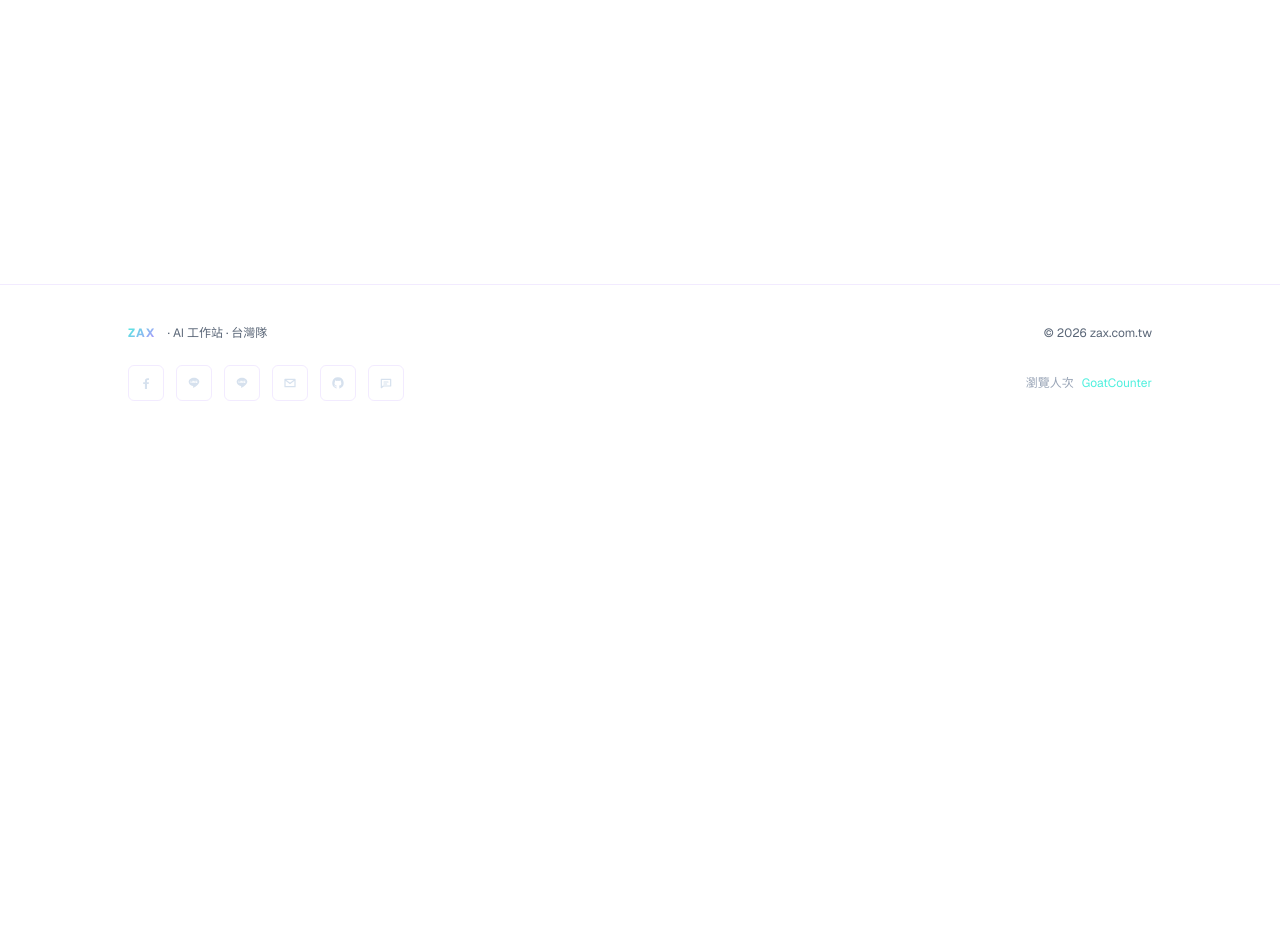
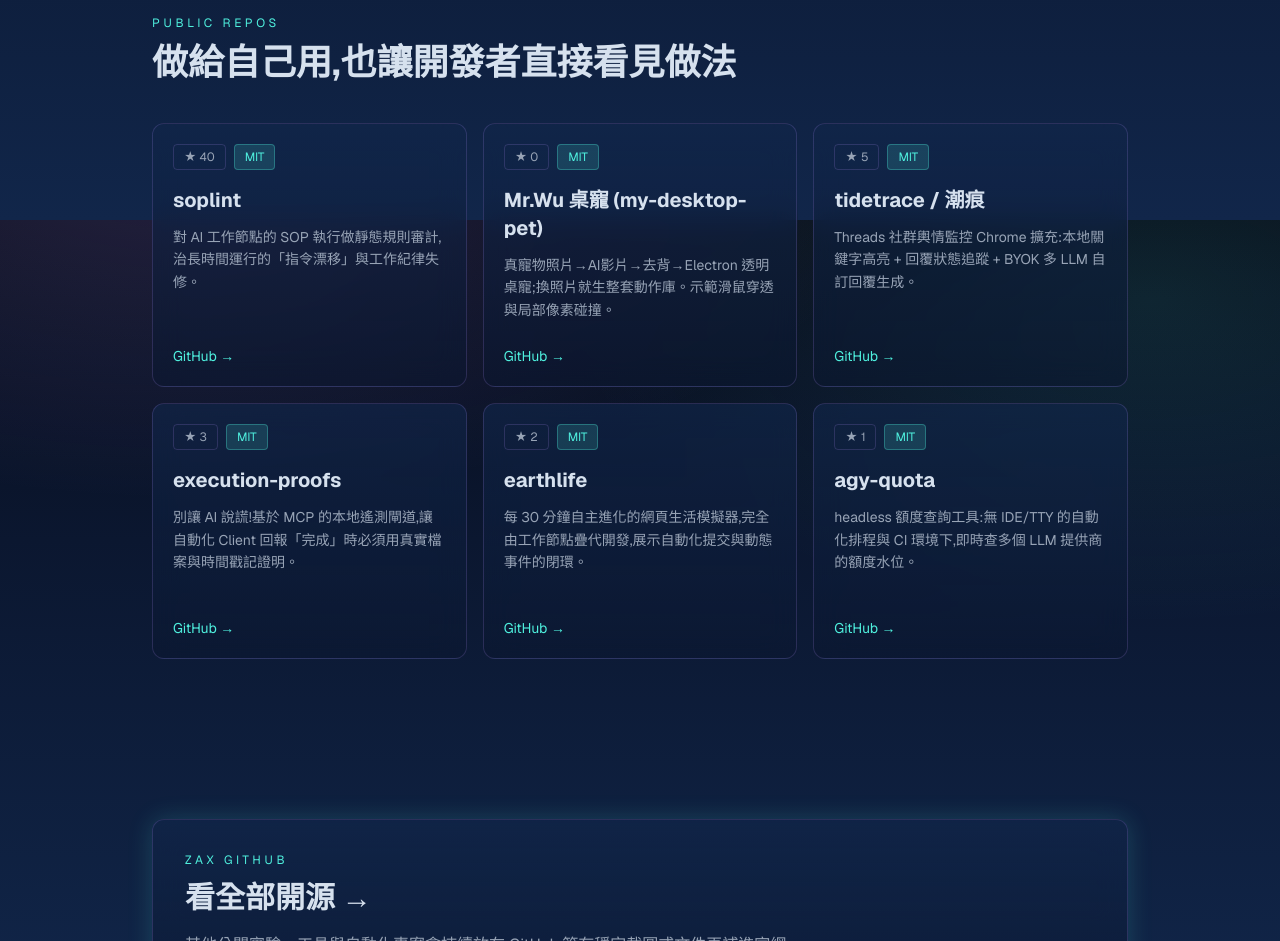
Before and after one commit to zaxardery8011-design/zax-site, a Next.js app: page /open-source in a window 1280 px wide. Before the commit this address had no page. Shown: the part 580-1521 px from the top of the page. Before the commit the page ends 1021 px from the top, so only its background shows below. Built offline with nearby package versions, Linux system fonts and the light colour scheme.

Commit message:
feat(zax-site): 新增開源產品專頁 /open-source + slogan 上首頁

```diff
--- a/app/layout.tsx
+++ b/app/layout.tsx
@@ -137,6 +137,7 @@ export default function RootLayout({
           <div className="hidden md:flex gap-5 text-sm text-[color:var(--fg-1)] ml-4">
             <Link href="/cases" className="hover:text-[color:var(--accent-cyan)]">實戰案例</Link>
             <Link href="/products" className="hover:text-[color:var(--accent-cyan)]">產品專區</Link>
+            <Link href="/open-source" className="hover:text-[color:var(--accent-cyan)]">開源</Link>
             <Link href="/about" className="hover:text-[color:var(--accent-cyan)]">關於 ZAX</Link>
             <Link href="/contact" className="hover:text-[color:var(--accent-cyan)]">聯絡</Link>
           </div>
--- /dev/null
+++ b/app/open-source/page.tsx
@@ -0,0 +1,126 @@
+const openSourceRepos = [
+  {
+    name: "soplint",
+    url: "https://github.com/zaxardery8011-design/soplint",
+    stars: 40,
+    license: "MIT",
+    pitch:
+      "對 AI 工作節點的 SOP 執行做靜態規則審計,治長時間運行的「指令漂移」與工作紀律失修。",
+  },
+  {
+    name: "Mr.Wu 桌寵 (my-desktop-pet)",
+    url: "https://github.com/zaxardery8011-design/my-desktop-pet",
+    stars: 0,
+    license: "MIT",
+    pitch:
+      "真寵物照片→AI影片→去背→Electron 透明桌寵;換照片就生整套動作庫。示範滑鼠穿透與局部像素碰撞。",
+  },
+  {
+    name: "tidetrace / 潮痕",
+    url: "https://github.com/zaxardery8011-design/tidetrace",
+    stars: 5,
+    license: "MIT",
+    pitch:
+      "Threads 社群輿情監控 Chrome 擴充:本地關鍵字高亮 + 回覆狀態追蹤 + BYOK 多 LLM 自訂回覆生成。",
+  },
+  {
+    name: "execution-proofs",
+    url: "https://github.com/zaxardery8011-design/execution-proofs",
+    stars: 3,
+    license: "MIT",
+    pitch:
+      "別讓 AI 說謊!基於 MCP 的本地遙測閘道,讓自動化 Client 回報「完成」時必須用真實檔案與時間戳記證明。",
+  },
+  {
+    name: "earthlife",
+    url: "https://github.com/tingyi365/earthlife",
+    stars: 2,
+    license: "MIT",
+    pitch:
+      "每 30 分鐘自主進化的網頁生活模擬器,完全由工作節點疊代開發,展示自動化提交與動態事件的閉環。",
+  },
+  {
+    name: "agy-quota",
+    url: "https://github.com/tingyi365/agy-quota",
+    stars: 1,
+    license: "MIT",
+    pitch:
+      "headless 額度查詢工具:無 IDE/TTY 的自動化排程與 CI 環境下,即時查多個 LLM 提供商的額度水位。",
+  },
+] as const;
+
+export default function OpenSource() {
+  return (
+    <main className="flex flex-col w-full overflow-x-hidden">
+      <section className="px-5 sm:px-6 pt-24 pb-16 md:pt-32 md:pb-20 max-w-5xl mx-auto w-full">
+        <div className="text-xs tracking-[0.3em] text-[color:var(--accent-cyan)] mb-6">
+          OPEN SOURCE
+        </div>
+        <h1 className="text-2xl sm:text-3xl md:text-5xl font-bold leading-tight mb-6">
+          <span className="neon-text">站在巨人肩上,</span>
+          <br />
+          長成讓人站的巨人。
+        </h1>
+        <p className="text-[color:var(--fg-1)] text-base md:text-lg max-w-3xl leading-relaxed">
+          我們把踩過的坑碼化成工具,開源給站在後面的人。這裡只放已公開的 repo,
+          星數與授權照目前定版資料呈現,不灌水、不補假截圖。
+        </p>
+      </section>
+
+      <section className="px-5 sm:px-6 py-20 max-w-5xl mx-auto w-full">
+        <div className="text-xs tracking-[0.3em] text-[color:var(--accent-cyan)] mb-3">
+          PUBLIC REPOS
+        </div>
+        <h2 className="text-2xl sm:text-3xl md:text-4xl font-bold mb-10">
+          做給自己用,也讓開發者直接看見做法
+        </h2>
+        <div className="grid md:grid-cols-2 lg:grid-cols-3 gap-4">
+          {openSourceRepos.map((repo) => (
+            <a
+              key={repo.name}
+              href={repo.url}
+              target="_blank"
+              rel="noopener noreferrer"
+              className="glass rounded-xl p-5 transition hover:scale-[1.02] flex flex-col min-h-64"
+            >
+              <div className="flex flex-wrap items-center gap-2 mb-4">
+                <span className="text-xs px-2.5 py-1 rounded border border-[color:var(--border)] text-[color:var(--fg-1)]">
+                  ★ {repo.stars}
+                </span>
+                <span className="text-xs px-2.5 py-1 rounded bg-[color:var(--accent-cyan)]/15 text-[color:var(--accent-cyan)] border border-[color:var(--accent-cyan)]/30">
+                  {repo.license}
+                </span>
+              </div>
+              <h3 className="text-xl font-bold mb-3 text-[color:var(--fg-0)]">
+                {repo.name}
+              </h3>
+              <p className="text-sm text-[color:var(--fg-1)] leading-relaxed mb-6">
+                {repo.pitch}
+              </p>
+              <span className="mt-auto text-sm text-[color:var(--accent-cyan)]">
+                GitHub →
+              </span>
+            </a>
+          ))}
+        </div>
+      </section>
+
+      <section className="px-5 sm:px-6 py-20 max-w-5xl mx-auto w-full">
+        <a
+          href="https://github.com/zaxardery8011-design"
+          target="_blank"
+          rel="noopener noreferrer"
+          className="glass rounded-xl p-6 sm:p-8 glow-cyan transition hover:scale-[1.02] block"
+        >
+          <div className="text-xs tracking-[0.3em] text-[color:var(--accent-cyan)] mb-3">
+            ZAX GITHUB
+          </div>
+          <h2 className="text-2xl md:text-3xl font-bold mb-4">看全部開源 →</h2>
+          <p className="text-[color:var(--fg-1)] leading-relaxed max-w-3xl">
+            其他公開實驗、工具與自動化專案會持續放在 GitHub,等有穩定截圖或文件再補進官網。
+          </p>
+        </a>
+      </section>
+    </main>
+  );
+}
--- a/app/page.tsx
+++ b/app/page.tsx
@@ -34,6 +34,22 @@ export default function Home() {
             看實戰案例
           </Link>
         </div>
+      </section>
+
+      {/* ── 1B. Our Way ── */}
+      <section
+        id="our-way"
+        className="px-5 sm:px-6 py-20 max-w-5xl mx-auto w-full"
+      >
+        <div className="text-xs tracking-[0.3em] text-[color:var(--accent-cyan)] mb-3">
+          OUR WAY
+        </div>
+        <h2 className="text-2xl sm:text-3xl md:text-4xl font-bold leading-tight mb-4">
+          <span className="neon-text">站在巨人肩上,長成讓人站的巨人。</span>
+        </h2>
+        <p className="text-[color:var(--fg-1)] text-base md:text-lg max-w-3xl leading-relaxed">
+          Stand on giants. Grow into one. Let others stand on you.
+        </p>
       </section>
 
       {/* ── A. 你的客戶在哪一格 ── */}
@@ -231,12 +247,19 @@ export default function Home() {
 
       {/* ── 3. 入口卡 ── */}
       <section className="px-5 sm:px-6 py-20 max-w-5xl mx-auto w-full">
-        <div className="grid md:grid-cols-2 lg:grid-cols-4 gap-4">
+        <div className="grid md:grid-cols-2 lg:grid-cols-5 gap-4">
           <Link href="/cases" className="glass rounded-xl p-6 glow-cyan transition hover:scale-[1.02]">
             <div className="text-[color:var(--accent-cyan)] text-xs mb-2">CASES</div>
             <div className="font-semibold mb-1 text-lg">實戰案例 →</div>
             <p className="text-sm text-[color:var(--fg-1)] leading-relaxed">
               fortune bot · LINC · 會員網 · social-poster
+            </p>
+          </Link>
+          <Link href="/open-source" className="glass rounded-xl p-6 glow-purple transition hover:scale-[1.02]">
+            <div className="text-[color:var(--accent-purple)] text-xs mb-2">OPEN SOURCE</div>
+            <div className="font-semibold mb-1 text-lg">開源作品 →</div>
+            <p className="text-sm text-[color:var(--fg-1)] leading-relaxed">
+              我們開源的工具:soplint · 桌寵 · 潮痕 · execution-proofs…
             </p>
           </Link>
           <a
```
